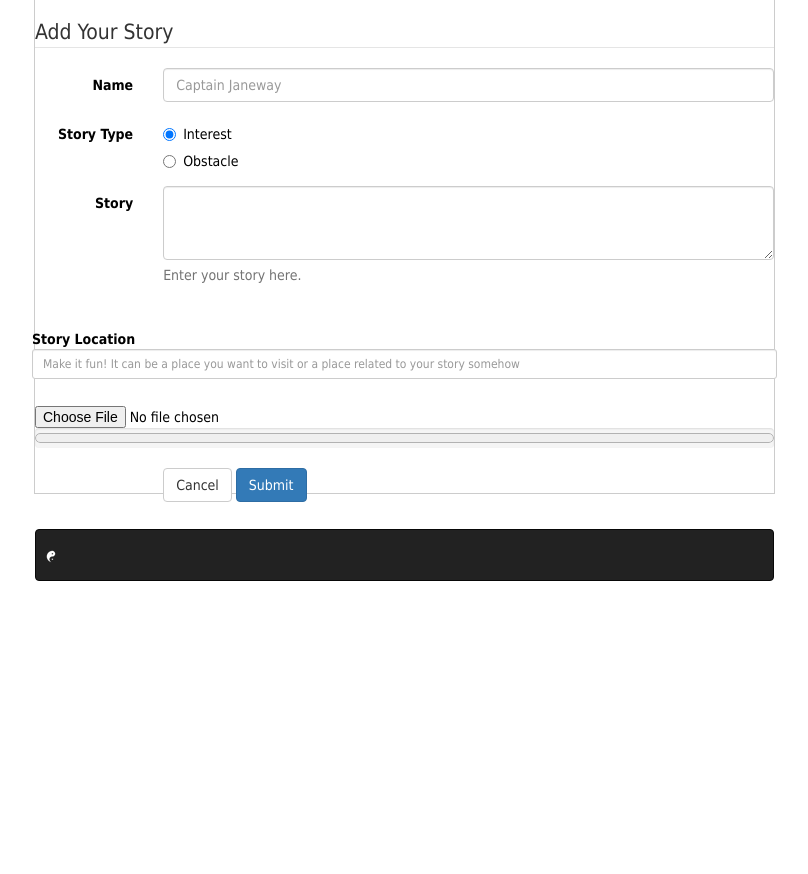
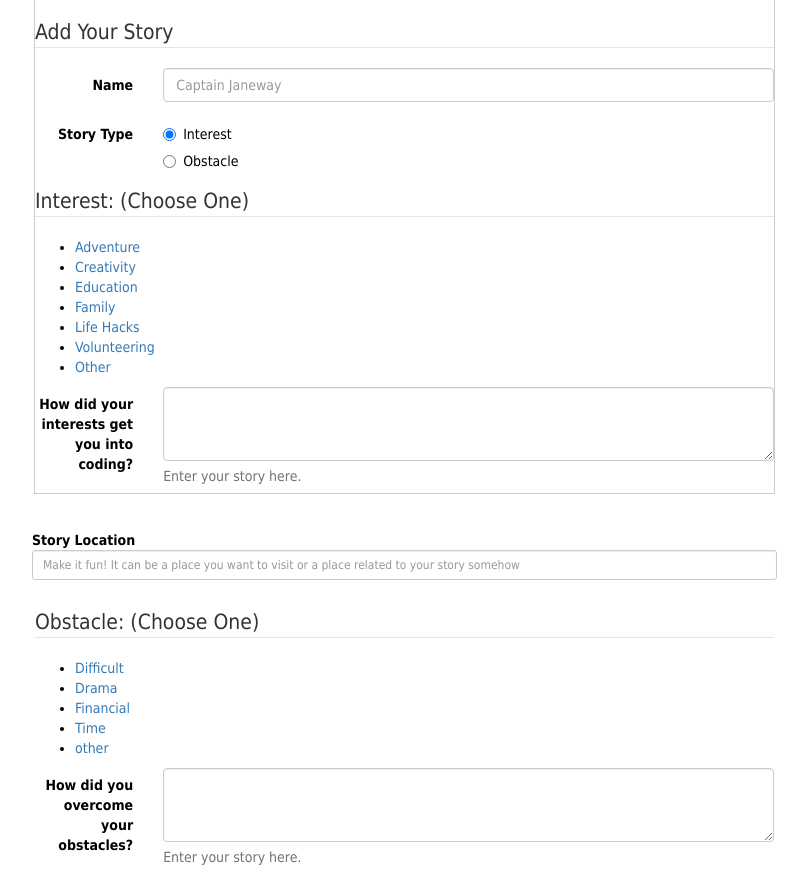
Before and after one commit to zenvercoder/codeStories, a plain HTML site: page form.html in a window 1280 px wide. Shown: the part 78-952 px from the top of the page, without its empty margins (36-844 px from the left). Before the commit the page ends 800 px from the top, so only its background shows below. Drawn offline with nearby package versions, Linux system fonts and the light colour scheme.

Commit message:
additional form detail. started on submit function

```diff
--- a/form.html
+++ b/form.html
@@ -23,7 +23,7 @@
             </div>
         </nav>
 
-        <form class="form-horizontal">
+        <form id="coderForm" action='https://code-stories.firebaseio.com/stories.json' method="post" class="form-horizontal">
             <fieldset>
                 <legend>Add Your Story</legend>
                 <!--name-->
@@ -63,12 +63,79 @@
                     </div>
                 </div>
 
+                <!--<li class="dropdown">-->
+                <legend>Interest: (Choose One) </legend>
+                    <ul role="menu" class="formListItem">
+                        <li>
+                            <a href="#" id="adventure" class="interestsOptions">Adventure</a>
+                        </li>
+                        <li>
+                            <a href="#" id="creativity" class="interestsOptions">Creativity</a>
+                        </li>
+                        <li>
+                            <a href="#" id="education" class="interestsOptions">Education</a>
+                        </li>
+                        <li>
+                            <a href="#" id="family" class="interestsOptions">Family</a>
+                        </li>
+                        <li>
+                            <a href="#" id="lifeHacks" class="interestsOptions">Life Hacks</a>
+                        </li>
+                        <li>
+                            <a href="#" id="volunteering" class="interestsOptions">Volunteering</a>
+                        </li>
+                        <li>
+                            <a href="#" id="interestOther" class="interestsOptions">Other</a>
+                        </li>
+                    </ul>
+                <!--</li>-->
+
                 <div class="form-group">
-                    <label for="story" class="col-lg-2 control-label">Story</label>
+                    <label for="interestStory" class="col-lg-2 control-label">How did your interests get you into coding?</label>
                     <div class="col-lg-10">
                         <textarea class="form-control"
                                   rows="3"
-                                  id="story"
+                                  id="interestStory"
+                                  placeholder="Captain Janeway overcame some obstacles">
+                        </textarea>
+                <span class="help-block">
+                    Enter your story here.</span>
+                    </div>
+                </div>
+
+                <div class="form-group storyLocation">
+                    <label class="control-label" for="storyLocation">Story Location</label>
+                    <input class="form-control input-sm"
+                           type="text"
+                           id="storyLocation"
+                           placeholder="Make it fun! It can be a place you want to visit or a place related to your story somehow">
+                </div>
+
+                    <legend>Obstacle: (Choose One) </legend>
+                    <ul class="formListItem" role="menu">
+                        <li>
+                            <a href="#" id="tooHard" class="obstaclesOptions">Difficult</a>
+                        </li>
+                        <li>
+                            <a href="#" id="drama" class="obstaclesOptions">Drama</a>
+                        </li>
+                        <li>
+                            <a href="#" id="financial" class="obstaclesOptions">Financial</a>
+                        </li>
+                        <li>
+                            <a href="#" id="noTime" class="obstaclesOptions">Time</a>
+                        </li>
+                        <li>
+                            <a href="#" id="obstacleOther" class="obstaclesOptions">other</a>
+                        </li>
+                    </ul>
+
+                <div class="form-group">
+                    <label for="obstacleStory" class="col-lg-2 control-label">How did you overcome your obstacles?</label>
+                    <div class="col-lg-10">
+                        <textarea class="form-control"
+                                  rows="3"
+                                  id="obstacleStory"
                                   placeholder="Captain Janeway overcame some obstacles">
                         </textarea>
                 <span class="help-block">
@@ -87,19 +154,13 @@
                 <input type="file" value="upload" id="fileButton"/>
 
                 <div class="progress progress-striped">
-                    <progress value="0" max="100" id="uploader" style="height: 20px;width:100%;display:block;" >0%</progress>
+                    <progress value="0" max="100" id="uploader" style="height: 20px; width:100%; display:block;">0%</progress>
                 </div>
-
-
-                    <!-- progress bar-->
-                    <!--<div class="progress-bar" value="0" max="100"></div>-->
-                <!--</div>-->
-
 
                 <div class="form-group">
                     <div class="col-lg-10 col-lg-offset-2">
                         <button type="reset" class="btn btn-default">Cancel</button>
-                        <button type="submit" class="btn btn-primary">Submit</button>
+                        <button type="submit" id="submit" class="btn btn-primary">Submit</button>
                     </div>
                 </div>
             </fieldset>
@@ -155,6 +216,7 @@
     firebase.initializeApp(config);
 </script>
 
+<script src="scripts/form.js"></script>
 <script src="scripts/storage.js"></script>
 
 </body>
--- a/images/form.js
+++ /dev/null
@@ -1,3 +0,0 @@
-/**
- * Created by lisa on 8/16/16.
- */
--- /dev/null
+++ b/scripts/form.js
@@ -0,0 +1,168 @@
+
+$(document).ready(function() {
+
+    $('#submit').on('click', function(){
+        // get elements
+        var nameElement = $('#name');
+        var interestElement = $('#interest');
+        var obstacleElement = $('#obstacle');
+        var storyElement = $('#story');
+        var storyLocationElement = $('#storyLocation');
+
+        var newStoryObj = {
+            "name": nameElement.val(),
+            "story": storyElement.val(),
+            "location": storyLocationElement.val(),
+        }
+
+        console.log(newStoryObj);
+
+
+        //$.post( "https://code-stories.firebaseio.com/stories.json", function(data) {
+        //    var data = newStoryObj;
+        //    console.log(data);
+        //});
+
+
+        //console.log(nameElement);
+
+        //var interest = document.getElementById('interest');
+        //var obstacle = document.getElementById('obstacle');
+        //var story = document.getElementById('story');
+        //var storyLocation = document.getElementById('storyLocation');
+    });
+});
+
+
+// create an object literal using those values.
+
+
+
+
+// create a database reference and create a child location to the text location
+// referencing database, creating a child
+// in the last paren is the key
+//var dbRefObject = firebase.database().ref().child('name');
+
+// synchronize using on function. Using ES2015 arrow function, I can do it all in one line
+// event controls when callback function called. value will be called every time there is a change at this location in the database
+// data snapshot also returns keyname and ways to iterate... a bunch of stuf
+
+//dbRefObject.on('value', snap => console.log(snap.val()));
+
+//    function sendData() {
+//        var userInfo = new XMLHttpRequest();
+//
+//        // We bind the FormData object and the form element
+//        var FD = new FormData(form);
+//        console.log(FD);
+//
+//        // We define what will happen if the data are successfully sent
+//        userInfo.addEventListener("load", function (event) {
+//            console.log('alert(event.target.responseText)')
+//            alert(event.target.responseText);
+//        });
+//
+//        // We define what will happen in case of error
+//        userInfo.addEventListener("error", function (event) {
+//            alert('Oops! Something goes wrong.');
+//        });
+//
+//        // We setup our request
+//        userInfo.open("POST", "https://code-stories.firebaseio.com/stories.json");
+//
+//        // The data sent are the one the user provide in the form
+//        userInfo.send(FD);
+//    }
+//
+//    // We need to access the form element
+//    var form = document.getElementById("coderForm");
+//
+//    // to takeover its submit event.
+//    form.addEventListener("submit", function (event) {
+//        event.preventDefault();
+//
+//        sendData();
+//    });
+//});
+//
+
+
+////
+
+//// this will run when everything has been loaded. It won't run until other scripts have loaded
+//$( document ).ready(function() {
+//
+//    document.getElementById("submit").onclick = function() {
+//        console.log("click");
+//        makeRequest('https://code-stories.firebaseio.com/stories', name);
+//    };
+//
+//    function sendData(data){
+//        var codeStoryInput = new XMLHttpRequest();
+//        var urlEncodedData = "";
+//        var urlEncodedDataPairs = [];
+//        //var name;
+//
+//        for(name in data) {
+//            urlEncodedDataPairs.push(encodeURIComponent(name) + '=' + encodeURIComponent(data[name]));
+//        }
+//
+//
+//        httpRequest.onreadystatechange = alertContents;
+//        httpRequest.open('POST', url);
+//        httpRequest.setRequestHeader('Content-Type', 'application/x-www-form-urlencoded');
+//        httpRequest.send('name=' + encodeURIComponent(name));
+//    }
+//
+//
+//    // Tell the XMLHttpRequest where you want it to go and how
+//    codeStoryInput.open('POST', 'https://code-stories.firebaseio.com/stories');
+//
+//    // Send it off! Good luck little XMLHttpRequest! :D
+//    codeStoryInput.send();
+//
+//});
+
+
+//var bigOne = document.getElementById('bigOne');
+// create a database reference and create a child location to the text location
+//    var dbRef = firebase.database().ref().child('text');
+// synchronize using on function. Using ES2015 arrow function, I can do it all in one line
+//    dbRef.on('value', snap => bigOne.innerText = snap.val());
+
+
+// We know the data is JSON, so let's parse it to JS
+//makeRequest('https://code-stories.firebaseio.com/stories.json', name);
+
+
+//codeStoryInput.onreadystatechange = alertContents;
+//codeStoryInput.open('POST', url);
+//codeStoryInput.setRequestHeader('Content-Type', 'application/x-www-form-urlencoded');
+
+//codeStoryInput.send('name=' + encodeURIComponent(name));
+//}
+
+//function alertContents() {
+//    if (codeStoryInput.readyState === XMLHttpRequest.DONE) {
+//        if (codeStoryInput.status === 200) {
+//            var response = JSON.parse(codeStoryInput.responseText);
+//            console.log("alert response.computedString");
+//            alert(response.computedString);
+//        } else {
+//            console.log("alert response.computedString");
+//            alert('There was a problem with the request.');
+//        }
+//    }
+//}
+
+//
+//// Create a function that is called when the request status has changed
+//codeStoryInput.onreadystatechange = function () {
+//    // When the readyState is 4 that means the request has completed
+//    if (this.readyState == 4 && this.status == 200) {
+//
+//
+//        console.log('name= ', name);
+//    }
+//};
--- a/scripts/stories.js
+++ /dev/null
@@ -1,3 +0,0 @@
-/**
- * Created by lisa on 8/16/16.
- */
```
